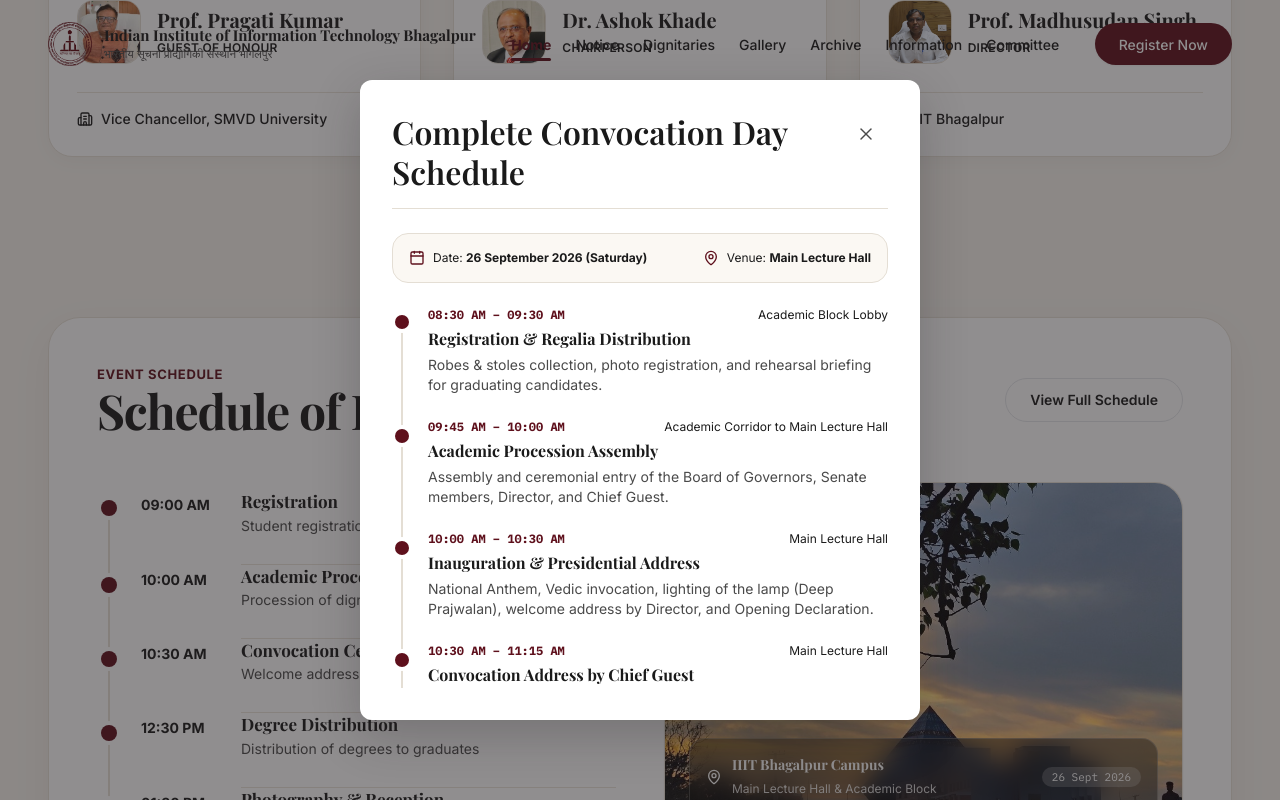
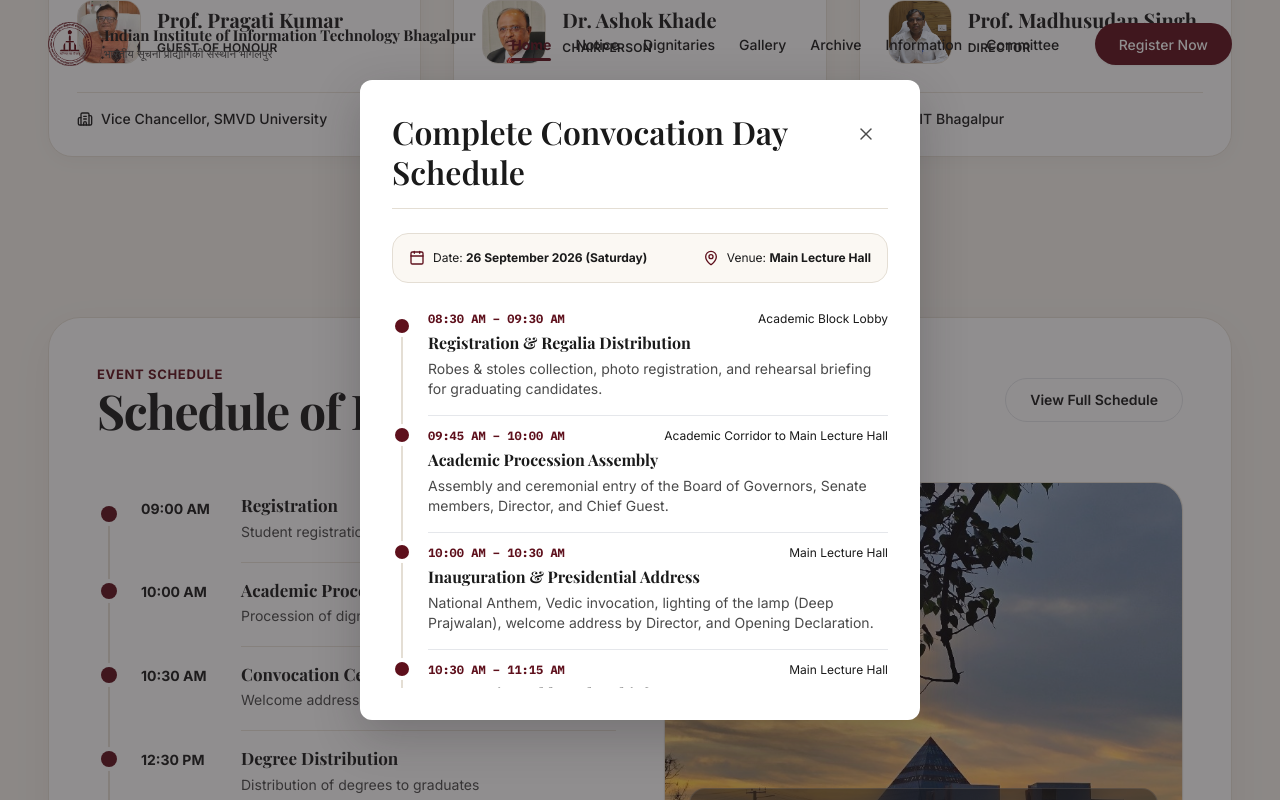
Before and after one commit to code-yashkumar/Convocation-iiitbh, a React (Vite) app: page / in a window 1280 px wide. Both pictures are taken after a click on the button "View Full Schedule". Shown: the part 1583-2383 px from the top of the page. Built offline with nearby package versions, Linux system fonts and the light colour scheme; a web font is replaced by a local one.

Commit message:
Balance and equalize vertical spacing above and below horizontal divider lines in Schedule of Events

```diff
--- a/src/sections/Schedule/index.jsx
+++ b/src/sections/Schedule/index.jsx
@@ -110,20 +110,21 @@
           {/* 2-Column Grid: Left Timeline + Right College Image */}
           <div className="grid grid-cols-1 lg:grid-cols-12 gap-8 lg:gap-12 items-stretch">
 
-            {/* Left Column: Mathematically Centered Timeline List */}
-            <div className="lg:col-span-6 flex flex-col justify-between py-2">
+            {/* Left Column: Balanced Symmetrical Timeline List */}
+            <div className="lg:col-span-6 flex flex-col justify-between py-1">
               <div className="flex flex-col">
                 {SUMMARY_SCHEDULE.map((item, idx) => {
+                  const isFirst = idx === 0;
                   const isLast = idx === SUMMARY_SCHEDULE.length - 1;
                   return (
-                    <div key={item.id} className="flex items-stretch gap-3 sm:gap-5 group">
+                    <div key={item.id} className="flex items-stretch gap-3.5 sm:gap-5 group">
 
                       {/* Column 1: Vertical Center Line + Bullet Node */}
                       <div className="flex flex-col items-center shrink-0 w-6 relative">
-                        {/* Top Line Segment connecting through center */}
+                        {/* Top Line Segment connecting directly to bullet center */}
                         <div
                           className={`w-[2px] bg-[#E8E2D8] ${
-                            idx === 0 ? 'h-2.5 opacity-0' : 'h-3'
+                            isFirst ? 'h-5 opacity-0' : 'h-5'
                           }`}
                         />
 
@@ -132,7 +133,7 @@
                           <span className="w-1.5 h-1.5 rounded-full bg-gold-400" />
                         </div>
 
-                        {/* Bottom Line Segment running down to next bullet */}
+                        {/* Bottom Line Segment */}
                         <div
                           className={`w-[2px] bg-[#E8E2D8] flex-1 ${
                             isLast ? 'opacity-0' : 'opacity-100'
@@ -141,18 +142,22 @@
                       </div>
 
                       {/* Column 2: Event Time */}
-                      <div className="pt-0.5 w-16 sm:w-20 shrink-0">
+                      <div className={`w-16 sm:w-20 shrink-0 ${isFirst ? 'pt-2.5' : 'pt-4 sm:pt-4.5'}`}>
                         <span className="font-body font-bold text-xs sm:text-sm text-charcoal-700 whitespace-nowrap">
                           {item.time}
                         </span>
                       </div>
 
-                      {/* Column 3: Title & Description */}
-                      <div className="flex-1 pb-6 sm:pb-7 border-b border-[#ECE6DC] group-last:border-b-0 group-last:pb-0 pt-0 min-w-0">
+                      {/* Column 3: Title & Description with Balanced Dividing Lines */}
+                      <div
+                        className={`flex-1 border-b border-[#ECE6DC] group-last:border-b-0 min-w-0 ${
+                          isFirst ? 'pt-2 pb-4 sm:pb-5' : 'pt-4 sm:pt-4.5 pb-4 sm:pb-5'
+                        } group-last:pb-2`}
+                      >
                         <h3 className="font-display font-bold text-base sm:text-[17px] text-charcoal-900 leading-snug group-hover:text-maroon-900 transition-colors">
                           {item.title}
                         </h3>
-                        <p className="font-body text-charcoal-600 text-xs sm:text-sm mt-0.5 leading-relaxed">
+                        <p className="font-body text-charcoal-600 text-xs sm:text-sm mt-1 leading-relaxed">
                           {item.description}
                         </p>
                       </div>
@@ -221,21 +226,26 @@
               </span>
             </div>
 
-            {/* Timeline in Modal with Perfect Centering */}
+            {/* Timeline in Modal with Balanced Symmetrical Spacing */}
             <div className="flex flex-col">
               {DETAILED_SCHEDULE.map((item, idx) => {
+                const isFirst = idx === 0;
                 const isLast = idx === DETAILED_SCHEDULE.length - 1;
                 return (
                   <div key={idx} className="flex items-stretch gap-4">
                     {/* Line Column */}
                     <div className="flex flex-col items-center shrink-0 w-5 relative">
-                      <div className={`w-[2px] bg-border ${idx === 0 ? 'h-2 opacity-0' : 'h-2.5'}`} />
+                      <div className={`w-[2px] bg-border ${isFirst ? 'h-3 opacity-0' : 'h-3'}`} />
                       <div className="w-3.5 h-3.5 rounded-full bg-maroon-900 ring-4 ring-white shadow-xs shrink-0 z-10" />
                       <div className={`w-[2px] bg-border flex-1 ${isLast ? 'opacity-0' : 'opacity-100'}`} />
                     </div>
 
                     {/* Details Column */}
-                    <div className="flex-1 pb-6 min-w-0">
+                    <div
+                      className={`flex-1 min-w-0 border-b border-border/60 ${
+                        isFirst ? 'pt-1 pb-4' : 'pt-3 pb-4'
+                      } ${isLast ? 'border-b-0 pb-1' : ''}`}
+                    >
                       <div className="space-y-1">
                         <div className="flex flex-wrap items-center justify-between gap-2">
                           <span className="font-mono text-xs font-bold text-maroon-900">
```
